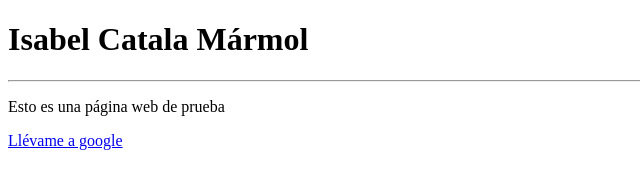
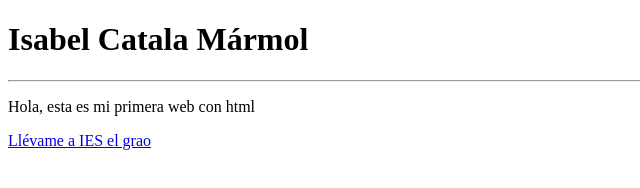
Before and after one commit to IsaCatala/Prueba, a plain HTML site: page index.html in a window 1280 px wide. Shown: the full height of the page, 0-640 px from the left. Drawn offline with Linux system fonts and the light colour scheme.

Commit message:
Nuevo enlace y comentario.

```diff
--- a/index.html
+++ b/index.html
@@ -8,10 +8,10 @@
 <body>
     <h1>Isabel Catala Mármol</h1>
     <hr>
-    <p>Esto es una página web de prueba</p>
+    <p>Hola, esta es mi primera web con html</p>
 
 
-    <a href="https://www.google.com/">Llévame a google</a>
+    <a href="https://mestreacasa.gva.es/web/ieselgrao">Llévame a IES el grao</a>
 
 
 
```
